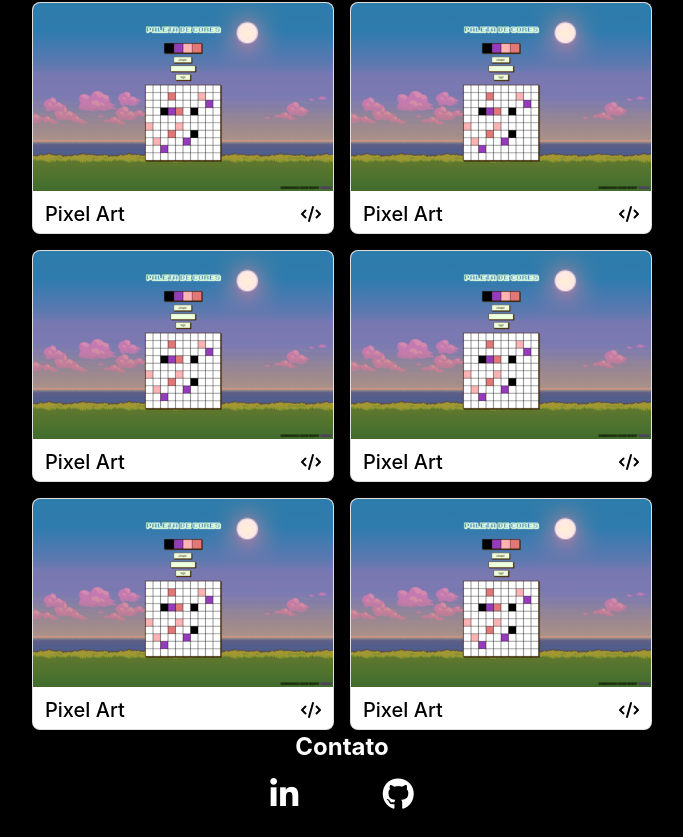
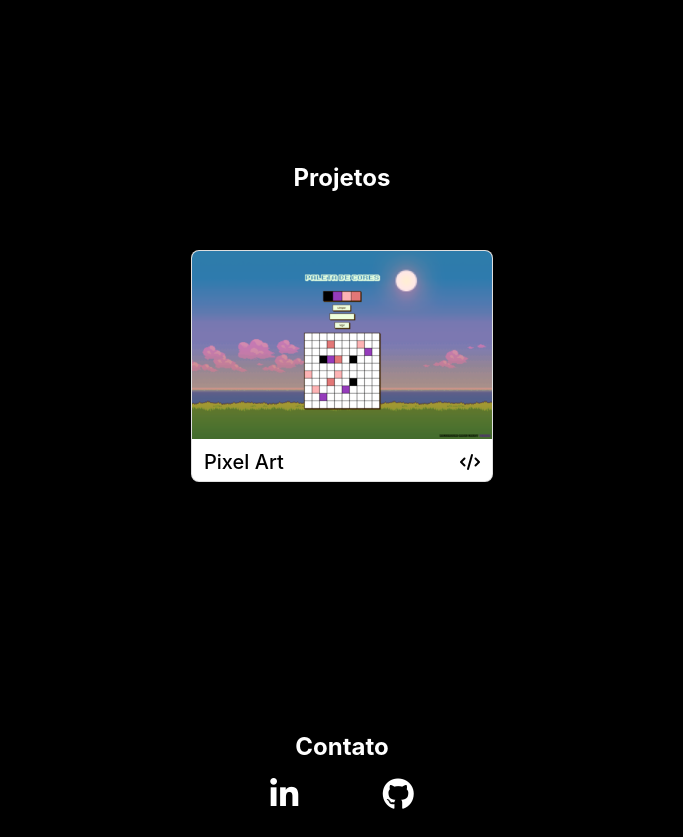
Before and after one commit to ecioferraz/ecioferraz.github.io, a React (Create React App) app: page / in a window 1280 px wide. Shown: the part 1683-2520 px from the top of the page, without its empty margins (298-981 px from the left). Built offline with nearby package versions, Linux system fonts and the light colour scheme.

Commit message:
projetos

```diff
--- a/src/components/ProjectCards.jsx
+++ b/src/components/ProjectCards.jsx
@@ -1,25 +1,24 @@
 import React from "react";
-import pixelArt from '../images/pixel-art.png';
 import './styles/ProjectCards.css';
 
-export default function ProjectsCard () {
+export default function ProjectsCard ({ projectURL, src, alt, title, githubURL }) {
   return (
     <div className="project-card">
       <a
-        href="https://ecioferraz.github.io/trybe-pixel-art-project/"
+        href={ projectURL }
         target="_blank"
         rel="noreferrer"
       >
         <img
-          src={ pixelArt }
-          alt="Estática da home-page do projeto Pixels Art"
+          src={ src }
+          alt={ alt }
           className="project-card-image"
         />
       </a>
       <div className="project-card-body">
-        <h4 className="project-card-title">Pixel Art</h4>
+        <h4 className="project-card-title">{ title }</h4>
         <a
-          href="https://github.com/ecioferraz/trybe-pixel-art-project"
+          href={ githubURL }
           target="_blank"
           rel="noreferrer"
         >
--- a/src/components/Projects.jsx
+++ b/src/components/Projects.jsx
@@ -1,18 +1,21 @@
 import React from "react";
 import ProjectsCard from "./ProjectCards";
 import './styles/Projects.css';
+
+import pixelArt from '../images/pixel-art.png';
 
 export default function Projects () {
   return (
     <section className="projects">
       <h1>Projetos</h1>
       <section className="project-cards">
-        <ProjectsCard />
-        <ProjectsCard />
-        <ProjectsCard />
-        <ProjectsCard />
-        <ProjectsCard />
-        <ProjectsCard />
+        <ProjectsCard
+          projectURL="https://ecioferraz.github.io/trybe-pixel-art-project/"
+          src={ pixelArt }
+          alt="Print de tela do projeto"
+          title="Pixel Art"
+          githubURL="https://github.com/ecioferraz/trybe-pixel-art-project"
+        />
       </section>
     </section>
   );
--- a/src/components/Skills.jsx
+++ b/src/components/Skills.jsx
@@ -10,16 +10,16 @@ export default function Skills () {
             <h3>Hard Skills</h3>
             <div className="inner-skills">
               <ul>
-                <li><i className="fab fa-git-alt"></i></li>
-                <li><i className="fab fa-js"></i></li>
-                <li><i className="fab fa-html5"></i></li>
-                <li><i className="fab fa-css3-alt"></i></li>
-                <li><i className="fab fa-react"></i></li>
-                <li><i className="fas fa-flask"></i></li>
-                <li><i className="fas fa-database"></i></li>
-                <li><i className="fab fa-docker"></i></li>
+                <li><i className="fab fa-git-alt" /></li>
+                <li><i className="fab fa-js" /></li>
+                <li><i className="fab fa-html5" /></li>
+                <li><i className="fab fa-css3-alt" /></li>
+                <li><i className="fab fa-react" /></li>
+                <li><i className="fas fa-flask" /></li>
+                <li><i className="fas fa-database" /></li>
+                <li><i className="fab fa-docker" /></li>
               </ul>
-              <ul>
+              <ul className="skill">
                 <li>Git & GitHub</li>
                 <li>JavaScript ES6</li>
                 <li>HTML</li>
@@ -35,14 +35,14 @@ export default function Skills () {
             <h3>Soft Skills</h3>
             <div className="inner-skills">
               <ul>
-                <li><i className="fas fa-hands-helping"></i></li>
-                <li><i className="fas fa-users"></i></li>
-                <li><i className="fas fa-sitemap"></i></li>
-                <li><i className="fas fa-code"></i></li>
-                <li><i className="fas fa-hand-holding-heart"></i></li>
-                <li><i className="fas fa-bullseye"></i></li>
+                <li><i className="fas fa-hands-helping" /></li>
+                <li><i className="fas fa-users" /></li>
+                <li><i className="fas fa-sitemap" /></li>
+                <li><i className="fas fa-code" /></li>
+                <li><i className="fas fa-hand-holding-heart" /></li>
+                <li><i className="fas fa-bullseye" /></li>
               </ul>
-              <ul>
+              <ul className="skill">
                 <li>Colaboração</li>
                 <li>Teamwork</li>
                 <li>Organização</li>
--- a/src/components/styles/Skills.css
+++ b/src/components/styles/Skills.css
@@ -47,6 +47,6 @@ li {
   transition: all .2s ease-in-out;
 }
 
-li:hover {
+.skill li:hover {
   transform: scale(1.2);
 }
```
